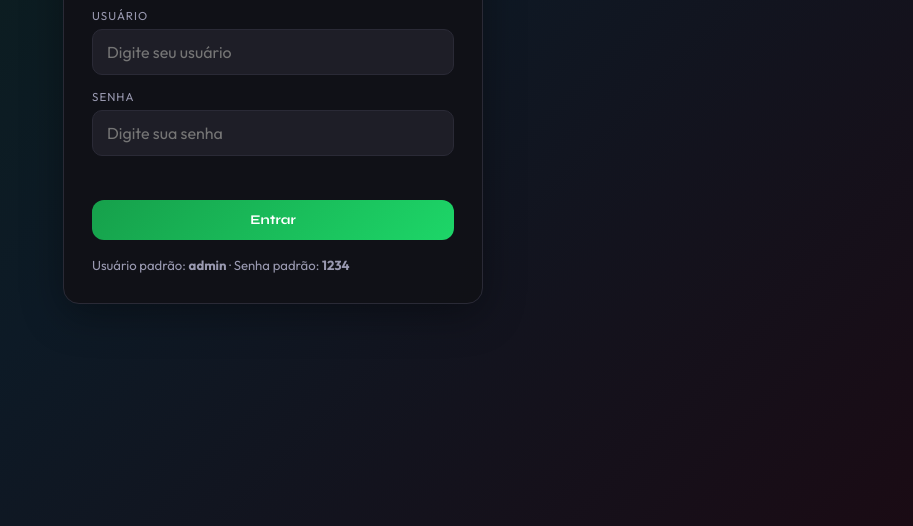
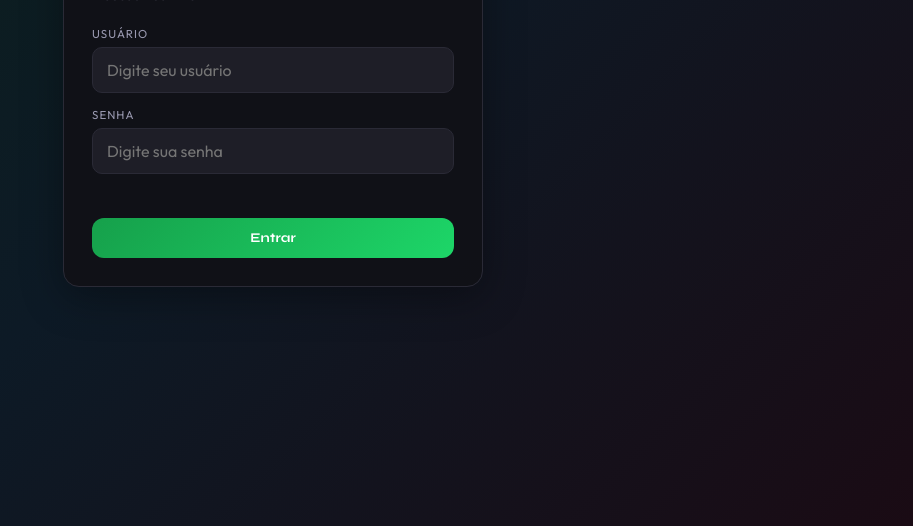
Before and after one commit to miguelmartinssilva/ORCAMENTOS, a plain HTML site: page login.html in a window 1280 px wide. Shown: the part 358-884 px from the top of the page, without its empty margins (367-1280 px from the left). Drawn offline with Linux system fonts and the light colour scheme.

Commit message:
Update login.html

```diff
--- a/login.html
+++ b/login.html
@@ -30,7 +30,6 @@
         <button type="submit" class="btn-admin btn-main">Entrar</button>
       </form>
 
-      <p class="login-hint">Usuário padrão: <strong>admin</strong> · Senha padrão: <strong>1234</strong></p>
     </section>
   </main>
 
```
